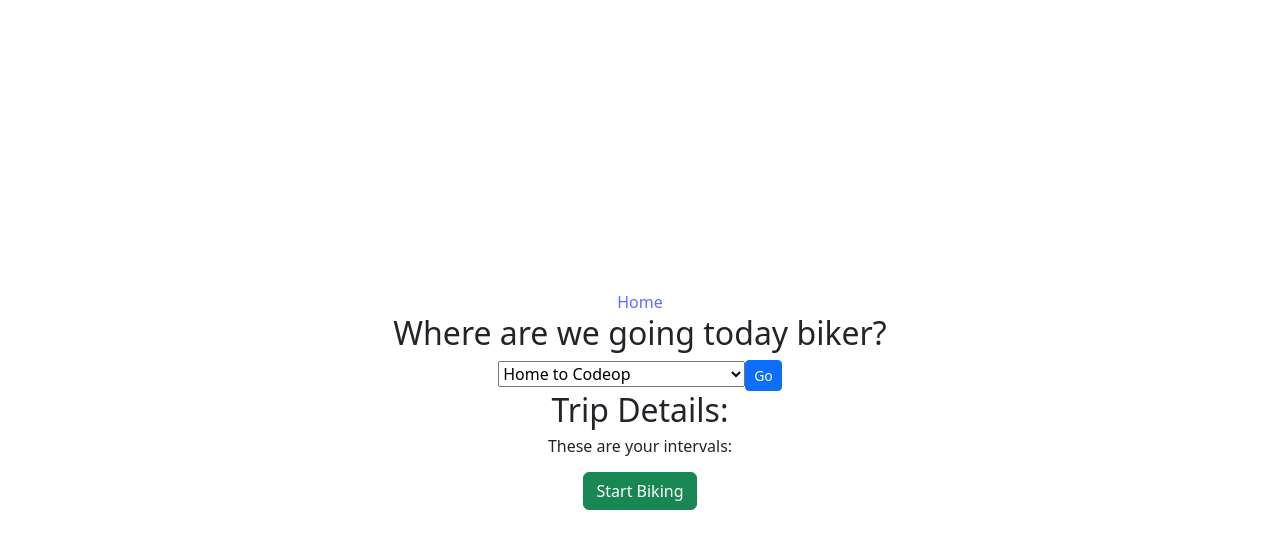
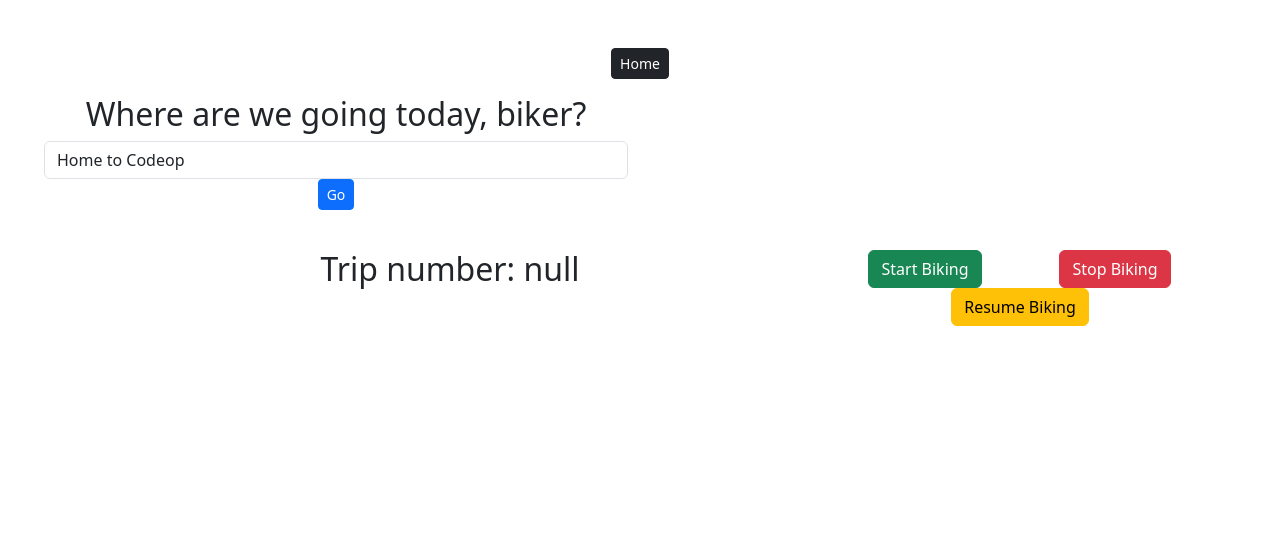
Before and after one commit to Totulino/totulinosmvp, a React (Vite) app in the folder client/: page /trips/new/1 in a window 1280 px wide. Shown: the top 548 px of the page. Built offline with nearby package versions, Linux system fonts and the light colour scheme; the HTML template or start-up script is replaced by a standard one.

Commit message:
playing around with leaflet

```diff
--- a/client/src/App.jsx
+++ b/client/src/App.jsx
@@ -6,9 +6,13 @@ import Trip from "./pages/Trip";
 
 function App() {
   return (
-    <>
+    <div className="container-fluid">
+      <div className="row justify-content-center mt-3">
+        <div className="col-md-6"></div>
         <div>
-        <Link to="/">Home</Link>
+          <Link to="/" className="btn btn-dark btn-sm">
+            Home{" "}
+          </Link>
           {/* <Link to="/trips/new/:type_id"></Link> */}
         </div>
         <Routes>
@@ -16,7 +20,8 @@ function App() {
             <Route path="/trips/new/:type_id" element={<Trip />} />
           </Route>
         </Routes>
-    </>
+      </div>
+    </div>
   );
 }
 export default App;
--- /dev/null
+++ b/client/src/Map.jsx
@@ -0,0 +1,34 @@
+import React, { useEffect, useState } from "react";
+import L from "leaflet";
+import "leaflet/dist/leaflet.css";
+
+const MapComponent = ({ intervals }) => {
+  const [mapId] = useState(`map-${Math.random()}`);
+
+  useEffect(() => {
+    if (intervals.length === 0) {
+      return;
+    }
+
+    const map = L.map(mapId).setView(
+      [intervals[0]?.interval_latitude, intervals[0]?.interval_longitude],
+      15
+    );
+
+    L.tileLayer("https://{s}.tile.openstreetmap.org/{z}/{x}/{y}.png", {
+      attribution:
+        'Map data &copy; <a href="https://www.openstreetmap.org/copyright">OpenStreetMap</a> contributors',
+    }).addTo(map);
+
+    intervals.forEach((interval, index) => {
+      L.marker([interval.interval_latitude, interval.interval_longitude])
+        .addTo(map)
+        .bindPopup(`Interval ${index + 1}`)
+        .openPopup();
+    });
+  }, [intervals, mapId]);
+
+  return <div id={mapId} style={{ height: "400px" }} />;
+};
+
+export default MapComponent;
--- /dev/null
+++ b/client/src/hooks/useInterval.jsx
@@ -0,0 +1,23 @@
+import { useEffect, useRef } from "react";
+
+function useInterval(callback, delay) {
+  const savedCallback = useRef();
+  // Remember the latest callback.
+  useEffect(() => {
+    savedCallback.current = callback;
+  }, [callback]);
+
+  // Set up the interval.
+  useEffect(() => {
+    function tick() {
+      savedCallback.current();
+    }
+    if (delay !== null) {
+      let id = setInterval(tick, delay);
+      return () => clearInterval(id);
+    }
+  }, [delay]);
+  // do I have to add the getLocation and Create Interval
+}
+
+export default useInterval;
--- a/client/src/index.css
+++ b/client/src/index.css
@@ -1,4 +1,4 @@
-:root {
+/* :root {
   font-family: Inter, system-ui, Avenir, Helvetica, Arial, sans-serif;
   line-height: 1.5;
   font-weight: 400;
@@ -66,4 +66,4 @@ button:focus-visible {
   button {
     background-color: #f9f9f9;
   }
-}
+} */
--- a/client/src/pages/Home.jsx
+++ b/client/src/pages/Home.jsx
@@ -12,13 +12,15 @@ export default function Home() {
   }
 
   return (
-    <div>
-      <div className="container">
-        <h2>Where are we going today biker?</h2>
-        <div>
+    <div className="container-fluid">
+      <div className="row justify-content-start mt-3 ml-3">
+        <div className="col-md-6">
+          <h2>Where are we going today, biker?</h2>
+          <div className="mb-3">
             <select
               value={selectedTrip}
               onChange={(e) => setSelectedTrip(e.target.value)}
+              className="form-control"
             >
               {Object.keys(types).map((tripType) => (
                 <option key={tripType} value={tripType}>
@@ -26,15 +28,16 @@ export default function Home() {
                 </option>
               ))}
             </select>
-          <Link to={`/trips/new/${selectedTrip}`}>
-            <button type="button" className="btn btn-primary btn-sm">
+            <Link
+              to={`/trips/new/${selectedTrip}`}
+              className="btn btn-primary btn-sm ml-2"
+            >
               Go
-            </button>
             </Link>
           </div>
-        <div></div>
+        </div>
+      </div>
       <Outlet />
-      </div>
     </div>
   );
 }
--- a/client/src/pages/Trip.jsx
+++ b/client/src/pages/Trip.jsx
@@ -1,11 +1,11 @@
-import { useState, useEffect, useRef } from "react";
+import { useState } from "react";
 import { useParams } from "react-router-dom";
 import types from "../utilities/types";
+import useInterval from "../hooks/useInterval";
+import Map from "../Map";
 
+let trip_id = null;
 export default function Trip() {
-  // let trip_id = null;
-  // let hasStarted = false;
-  const [trip_id, setTripId] = useState(null);
   const [hasStarted, setHasStarted] = useState(false);
   const { type_id } = useParams();
   const [intervals, setIntervals] = useState([]);
@@ -28,6 +28,7 @@ export default function Trip() {
   }
 
   async function createNewInterval(interval) {
+    console.log("new interval", interval);
     try {
       const response = await fetch(`/api/trips/${interval.trip_id}/intervals`, {
         method: "POST",
@@ -52,51 +53,29 @@ export default function Trip() {
       });
     }
   }
-  // const handleStart = async () => {
-  //   trip_id = await createNewTrip();
-  //   hasStarted = true;
-  // };
-
   const handleStart = async () => {
-    const newTripId = await createNewTrip();
-    setTripId(newTripId);
+    trip_id = await createNewTrip();
+    console.log(trip_id);
     setHasStarted(true);
   };
-
-  // const handleStop = async () => {
-  //   hasStarted = false;
-  // };
-
-  // React hook made for me
-  function useInterval(callback, delay) {
-    const savedCallback = useRef();
-    // Remember the latest callback.
-    useEffect(() => {
-      savedCallback.current = callback;
-    }, [callback]);
-
-    // Set up the interval.
-    useEffect(() => {
-      function tick() {
-        savedCallback.current();
-      }
-      if (delay !== null) {
-        let id = setInterval(tick, delay);
-        return () => clearInterval(id);
-      }
-    }, [delay]);
-    // do I have to add the getLocation and Create Interval
-  }
-
+  const handleStop = async () => {
+    setHasStarted(false);
+  };
+  const handleResume = async () => {
+    setHasStarted(true);
+  };
   useInterval(() => {
     if (hasStarted) getLocationAndCreateInterval();
   }, 5000);
 
   return (
-    <div>
-      <div>
-        <h2>Trip Details: </h2>
-        <h6> These are your intervals: </h6>
+    <div className="container mt-4">
+      <div className="row">
+        <div className="col-md-8">
+          <h2>{`Trip number: ${trip_id}`}</h2>
+
+          {hasStarted && <h6>These are your intervals:</h6>}
+
           <p>
             {intervals.map((interval) => (
               <li key={interval.id}>
@@ -106,16 +85,42 @@ export default function Trip() {
             ))}
           </p>
         </div>
-
-      <div>
-        <button onClick={handleStart} type="button" className="btn btn-success">
+        <div className="col-md-4">
+          <div className="row">
+            <div className="col-md-6">
+              <button
+                onClick={handleStart}
+                type="button"
+                className="btn btn-success btn-block"
+              >
                 Start Biking
               </button>
             </div>
-      <div>
-        {/* <button onClick={handleStop} type="button" className="btn btn-danger">
+            <div className="col-md-6">
+              <button
+                onClick={handleStop}
+                type="button"
+                className="btn btn-danger btn-block"
+              >
                 Stop Biking
-        </button> */}
+              </button>
+            </div>
+          </div>
+          {!hasStarted && (
+            <div className="row">
+              <div className="col-md-12">
+                <button
+                  onClick={handleResume}
+                  type="button"
+                  className="btn btn-warning btn-block"
+                >
+                  Resume Biking
+                </button>
+              </div>
+            </div>
+          )}
+          <Map intervals={intervals} />
+        </div>
       </div>
     </div>
   );
--- a/client/src/utilities/types.js
+++ b/client/src/utilities/types.js
@@ -4,6 +4,7 @@ const types = {
   3: "Home to Football (San Antoni)",
   4: "Home to Football (Montjuic)",
   5: "Codeop to Pl. Catalunya",
+  6: "Home to EADA",
 };
 
 export default types;
--- a/package.json
+++ b/package.json
@@ -13,9 +13,12 @@
     "dotenv": "^16.3.1",
     "express": "~4.16.1",
     "http-errors": "~1.6.3",
+    "leaflet": "^1.9.4",
     "morgan": "~1.9.1",
     "mysql": "^2.18.1",
     "nodemon": "^3.0.1",
+    "react": "^18.2.0",
+    "react-dom": "^18.2.0",
     "react-router-dom": "^6.18.0"
   }
 }
```
Also changed, not shown: 1 other file (tests, documents, lock files or other folders). Lines whose indentation alone changed are shown as unchanged.
